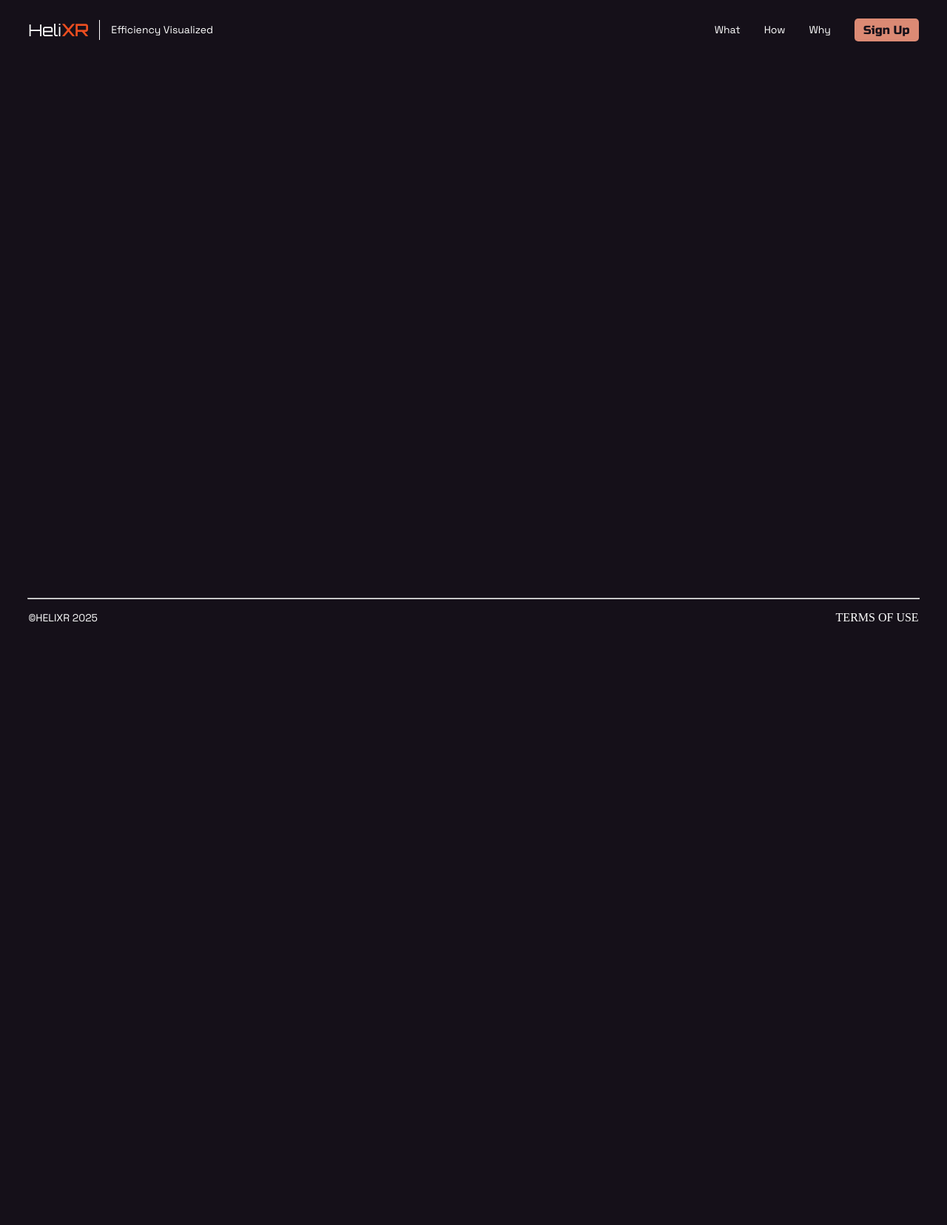
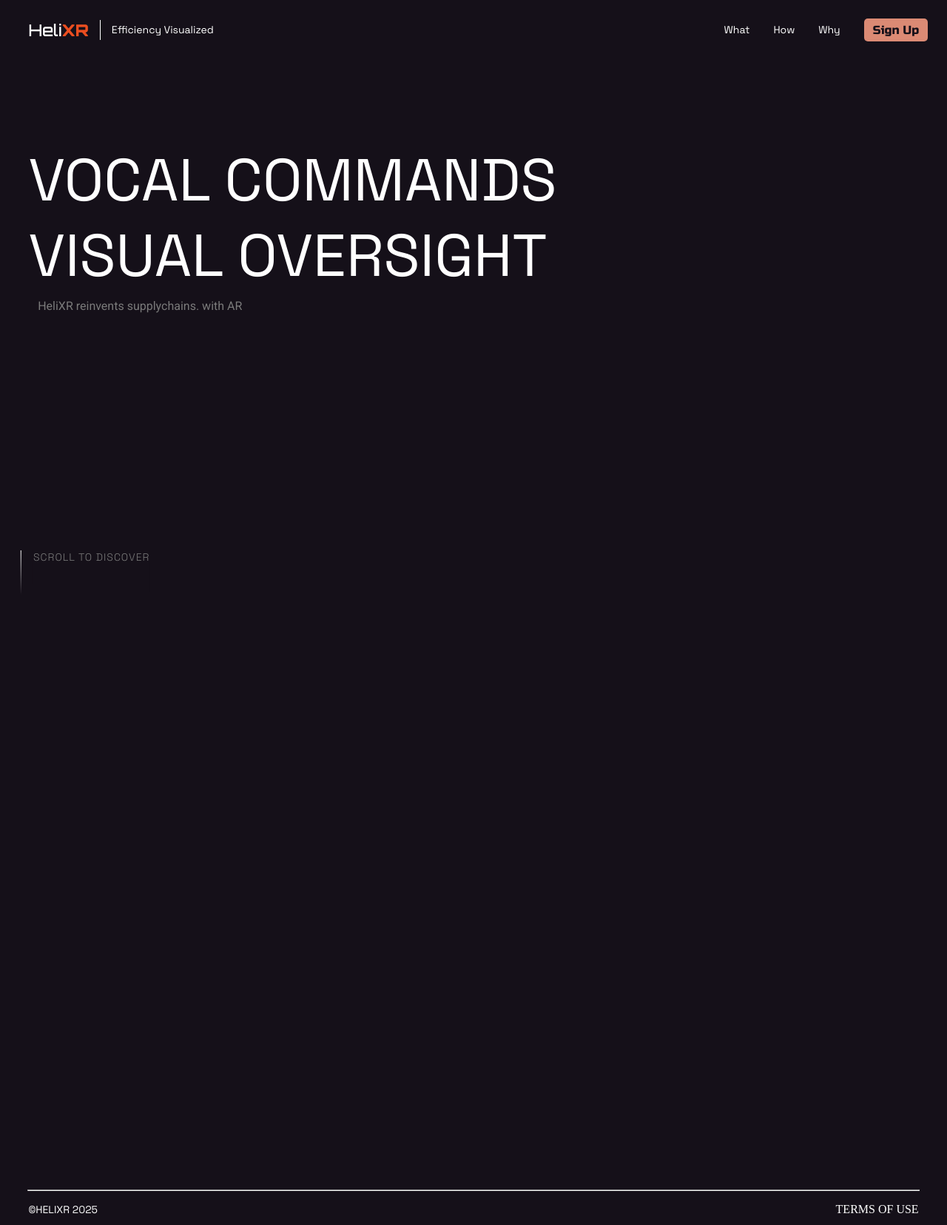
Before and after one commit to overclocked-2124/HeliXR, a Flask app: page / in a window 1280 px wide. Shown: the whole page at 74% size. Before the commit the page ends 841 px from the top, so only its background shows below. Run offline with Flask 3, Linux system fonts and the light colour scheme.

Commit message:
made page 1 without the 3d model and made the navbar to be static

```diff
--- a/static/css/index.css
+++ b/static/css/index.css
@@ -1,3 +1,57 @@
 .page1{
-    height: 90vh;
+    height: 76vh;
 }
+
+.page1 .title-container{
+    height: 60vh;
+}
+
+.page1 .title{
+    font-family: "Space Grotesk", sans-serif;
+    font-weight: 400;
+    font-style: normal;
+    font-size: 80px;
+    margin-top: 14vh;
+    margin-left: 3%;
+}
+
+.page1 .subtitle{
+    font-family: "Roboto", sans-serif;
+    font-weight: Thin;
+    font-size: 16px;
+    color: #7A7A7A;
+    margin-top: 1vh;
+    margin-left: 4%;
+
+}
+
+.page1 .scrool-container{
+    height: 7vh;
+    bottom: 0px;
+    left: 9%;
+    position: absolute;
+    transform: translateX(-50%);
+    display: flex;
+    flex-direction: row;
+    align-items: top;
+    gap: 1rem;
+}
+.scroll-text {
+    font-size: 14px;
+    margin-bottom: 10px;
+    letter-spacing: 1px;
+    font-family: "Space Grotesk", sans-serif;
+    font-weight: 300;
+    color: #7A7A7A;
+}
+
+.scroll-line{
+    width: 1px;
+    height: 60px;
+    /* This creates the fading effect */
+    background: linear-gradient(to bottom, #fff 0%, transparent 100%);
+}
+
+.page2{
+    height: 100vh;
+}
--- a/static/css/template.css
+++ b/static/css/template.css
@@ -9,15 +9,20 @@ html, body {
 
 body{
     margin: 0px 0px;
-    padding: 0px 0px;
+    padding-top: 10vh;
 }
 
 header{
+    position: fixed;
+    top: 0;
+    left: 0;
+    width: 95%;
     height: 10%;
-    margin: 0px 3%;
+    margin-left: 3%;
     display: flex;
     align-items: center;
     justify-content: space-between;
+    z-index: 1000;
 }
 
 .logo-container{
@@ -32,6 +37,7 @@ header{
     font-style: normal;
     border-right: 1px solid #FFFFFF;
     padding-right: 15px;
+    background-color: transparent !important;
 }
 
 .logo .highlight{
@@ -46,11 +52,14 @@ header{
     font-weight: 400;
     font-style: normal;
     padding-left: 15px;
+
 }
 
 .nav-list a{
     text-decoration: none;
+
 }
+
 
 .nav-list{
     font-size: 14px;
@@ -76,7 +85,7 @@ header{
 }
 
 .signup:hover{
-    background-color: #EC4E20;
+    background-color: #E6AD9E;
 }
 
 footer{
--- a/templates/index.html
+++ b/templates/index.html
@@ -1,6 +1,17 @@
 {% extends "template.html" %}
 {% block content %}
 <div class="page1">
+    <div class="title-container">
+        <div class="title">VOCAL COMMANDS<br>VISUAL OVERSIGHT</div>
+        <div class="subtitle">HeliXR reinvents supplychains. with AR</div>
+    </div>
+    <div class="scrool-container">
+        <div class="scroll-line"></div>
+        <span class="scroll-text">SCROLL TO DISCOVER</span>
+    </div>
+</div>
+<div class="page2">
+
 </div>
 
 
@@ -8,5 +19,4 @@
 
 
 
-
 {% endblock %}
--- a/templates/template.html
+++ b/templates/template.html
@@ -13,7 +13,7 @@
     {% endif %}
     <link rel="preconnect" href="https://fonts.googleapis.com">
     <link rel="preconnect" href="https://fonts.gstatic.com" crossorigin>
-    <link href="https://fonts.googleapis.com/css2?family=Orbitron&family=Press+Start+2P&family=Roboto:ital,wght@0,900;1,900&family=Russo+One&family=Space+Grotesk:wght@300..700&display=swap" rel="stylesheet">
+    <link href="https://fonts.googleapis.com/css2?family=Orbitron:wght@400..900&family=Roboto:ital,wdth,wght@0,75..100,100..900;1,75..100,100..900&family=Russo+One&family=Space+Grotesk:wght@300..700&display=swap" rel="stylesheet">
     <link rel="stylesheet" href="{{ url_for('static', filename='css/template.css') }}">
 
 </head>
@@ -31,10 +31,6 @@
                 <a href="#">Why</a>
                 <a href="#" class = "signup">Sign Up</a>
             </ul>
-            <!-- what -->
-            <!-- how -->
-            <!-- why -->
-            <!-- Signup  -->
         </nav>
     </header>
 
```
